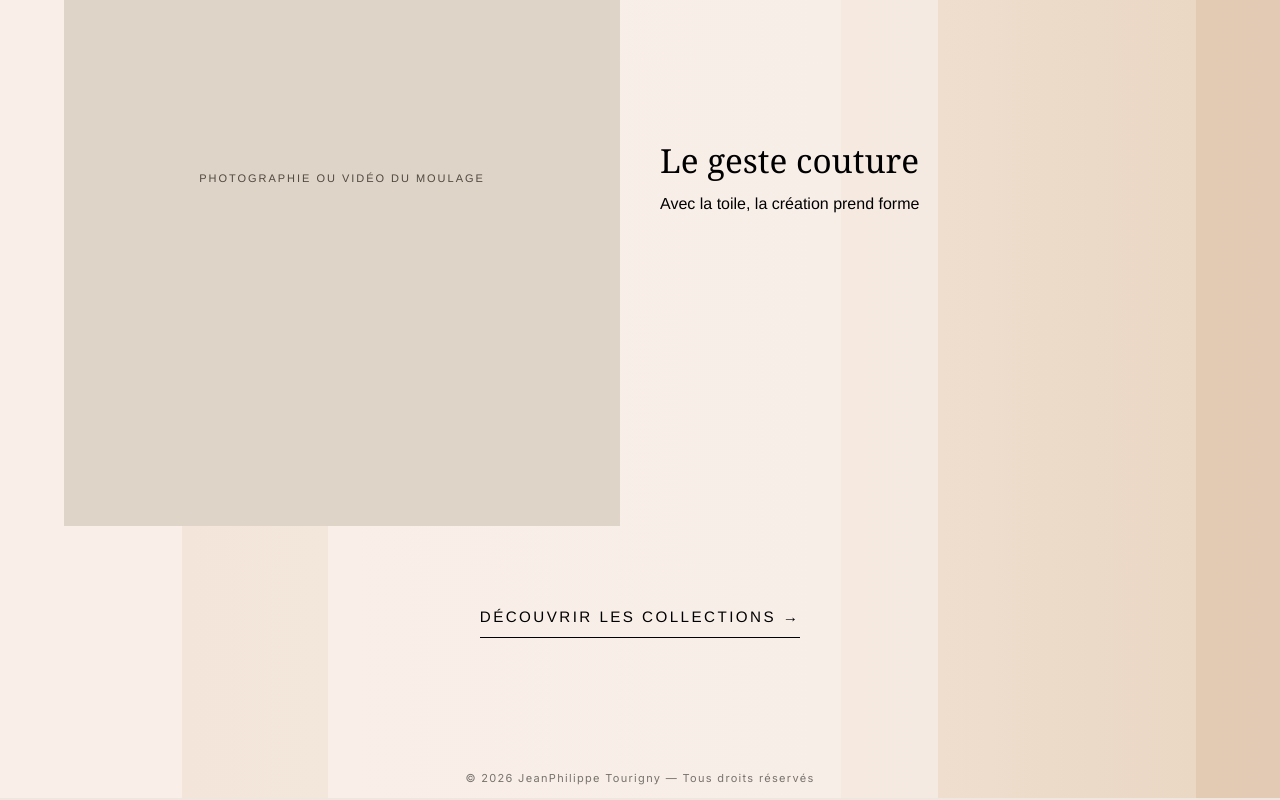
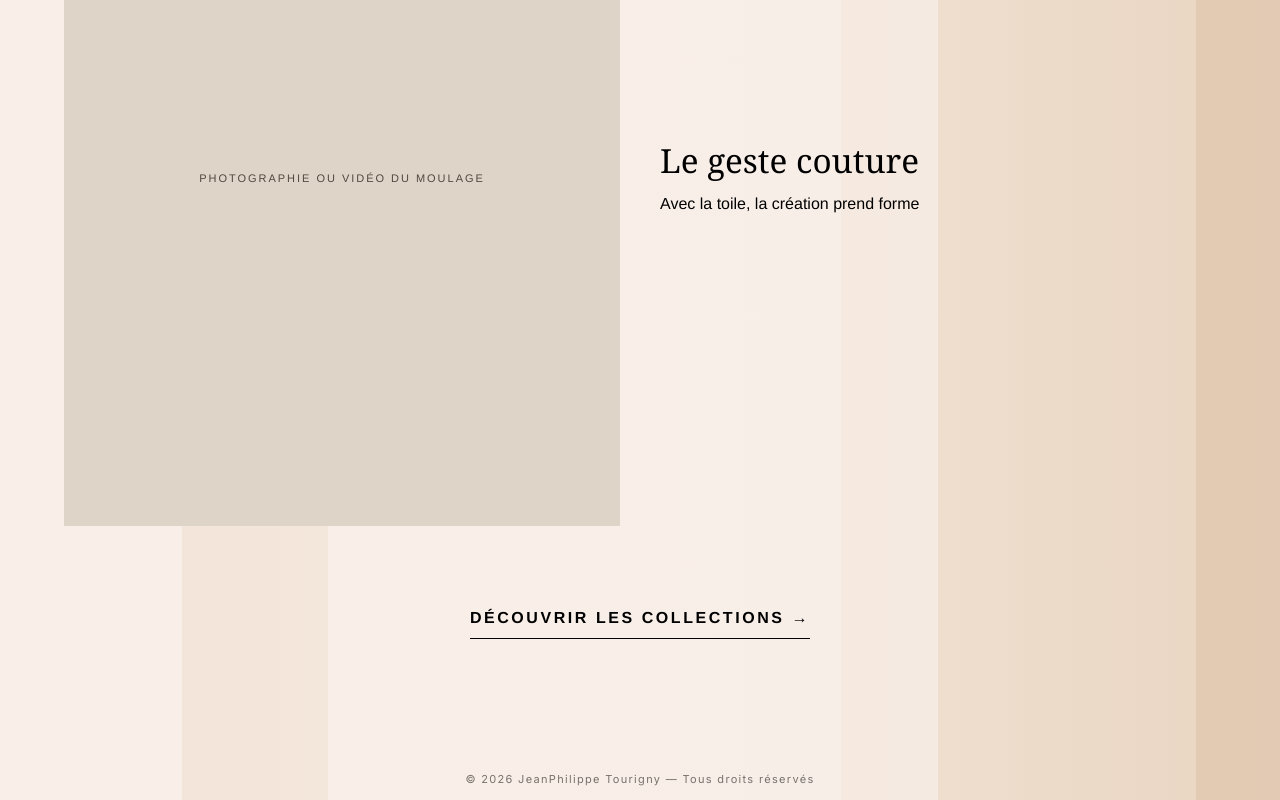
Before and after one commit to JeanPhilippeT/site, a Next.js app: page /la-maison in a window 1280 px wide. Shown: the part 1466-2266 px from the top of the page. Built offline with nearby package versions, Linux system fonts and the light colour scheme.

Commit message:
Harmoniser le lien Découvrir les collections avec l’accueil

```diff
--- a/src/app/la-maison/maison.module.css
+++ b/src/app/la-maison/maison.module.css
@@ -27,8 +27,8 @@
 .cta {
   border-bottom: 1px solid currentColor;
   padding-bottom: 0.5rem;
-  font-size: clamp(0.72rem, 1.2vw, 0.95rem);
-  font-weight: 400;
+  font-size: 15px;
+  font-weight: 600;
   letter-spacing: 0.16em;
   text-align: center;
   text-transform: uppercase;
@@ -38,3 +38,9 @@
   outline: 2px solid currentColor;
   outline-offset: 4px;
 }
+
+@media (min-width: 1024px) {
+  .cta {
+    font-size: 1rem;
+  }
+}
```
